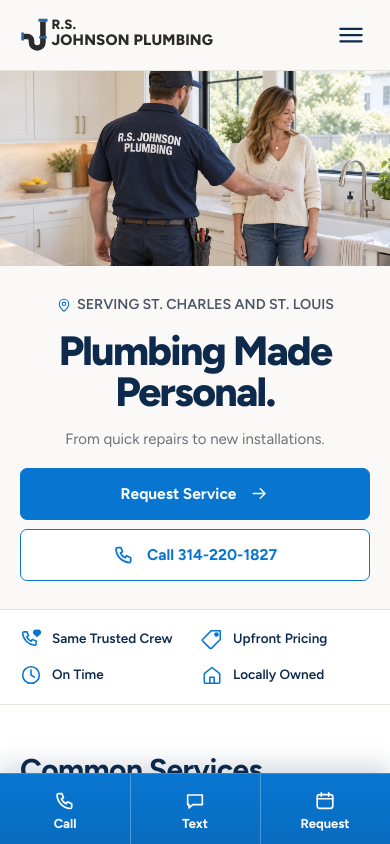
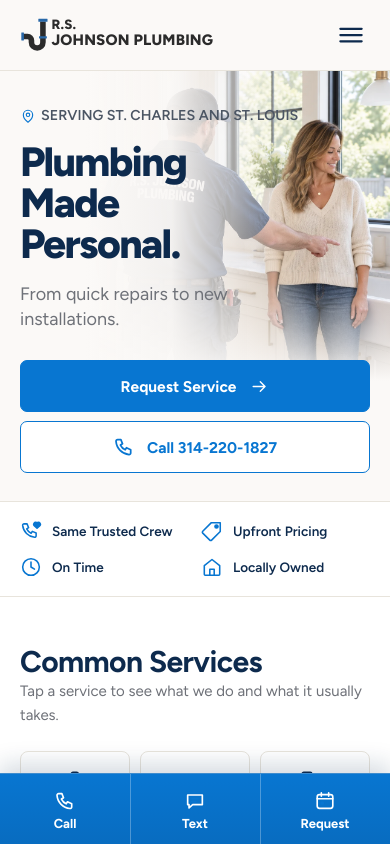
Before and after one commit to rs-johnson-plumbing/website, a Next.js app: page /for-homeowners in a window 390 px wide. Shown: the top 844 px of the page. Built offline with nearby package versions, Linux system fonts and the light colour scheme.

Commit message:
Unify service links and integrate mobile hero photos with soft fades

```diff
--- a/src/styles/concept-two-page-polish.css
+++ b/src/styles/concept-two-page-polish.css
@@ -182,13 +182,20 @@
   .c2 .c2-footer-service-groups h2 { margin-bottom: 12px; font-size: 16px; }
 }
 
-/* Homeowners option 2: a shallow photo opens the unified phone hero. */
+
+/* Service discovery follows the homepage's text-and-arrow pattern. */
+.c2 .c2-btn--quiet { border-color: transparent; background: transparent; }
+.c2 .c2-btn--quiet:hover { border-color: transparent; background: transparent; text-decoration: underline; }
+
+/* Short inside-page messages leave room for a right-hand photo on phones. */
 @media (max-width: 1023px) {
-  .c2 .c2-homeowners .c2-hero-inner { display: flex; flex-direction: column; gap: 0; }
-  .c2 .c2-homeowners .c2-hero-media { order: -1; flex: none; width: 100vw; height: clamp(190px, 50vw, 300px); aspect-ratio: auto; margin-left: calc((100% - 100vw) / 2); border-radius: 0; }
-  .c2 .c2-homeowners .c2-hero-media img { object-position: center 40%; }
-  .c2 .c2-homeowners .c2-hero-copy { width: 100%; padding-block: 12px 28px; text-align: center; }
-  .c2 .c2-homeowners .c2-location { justify-content: center; }
-  .c2 .c2-homeowners .c2-hero-page-lead { margin-inline: auto; margin-top: 16px; }
-  .c2 .c2-homeowners .c2-hero-actions { width: 100%; }
+  .c2 :is(.c2-homeowners, .c2-builders) .c2-hero-inner { position: relative; display: block; }
+  .c2 :is(.c2-homeowners, .c2-builders) .c2-hero-copy { position: relative; z-index: 2; width: 100%; padding-block: 18px 28px; }
+  .c2 :is(.c2-homeowners, .c2-builders) .c2-hero-media { position: absolute; top: 0; bottom: auto; left: auto; right: calc((100% - 100vw) / 2); margin: 0; width: 78vw; height: 310px; aspect-ratio: auto; border-radius: 0; pointer-events: none; }
+  .c2 :is(.c2-homeowners, .c2-builders) .c2-hero-media img { object-position: 60% center; }
+  .c2 :is(.c2-homeowners, .c2-builders) .c2-hero-media::after { display: block; position: absolute; inset: 0; content: ""; background: linear-gradient(90deg, #fbf9f7 0%, rgba(251,249,247,.96) 28%, rgba(251,249,247,.65) 48%, transparent 75%), linear-gradient(0deg, #fbf9f7, transparent 32%); }
+  .c2 :is(.c2-homeowners, .c2-builders) .c2-hero-copy h1 { max-width: 65%; }
+  .c2 :is(.c2-homeowners, .c2-builders) .c2-hero-page-lead { max-width: 65%; margin-top: 18px; font-size: 18px; line-height: 1.4; }
+  .c2 :is(.c2-homeowners, .c2-builders) .c2-location { position: relative; white-space: nowrap; }
+  .c2 :is(.c2-homeowners, .c2-builders) .c2-hero-actions { position: relative; margin-top: 28px; }
 }
```
